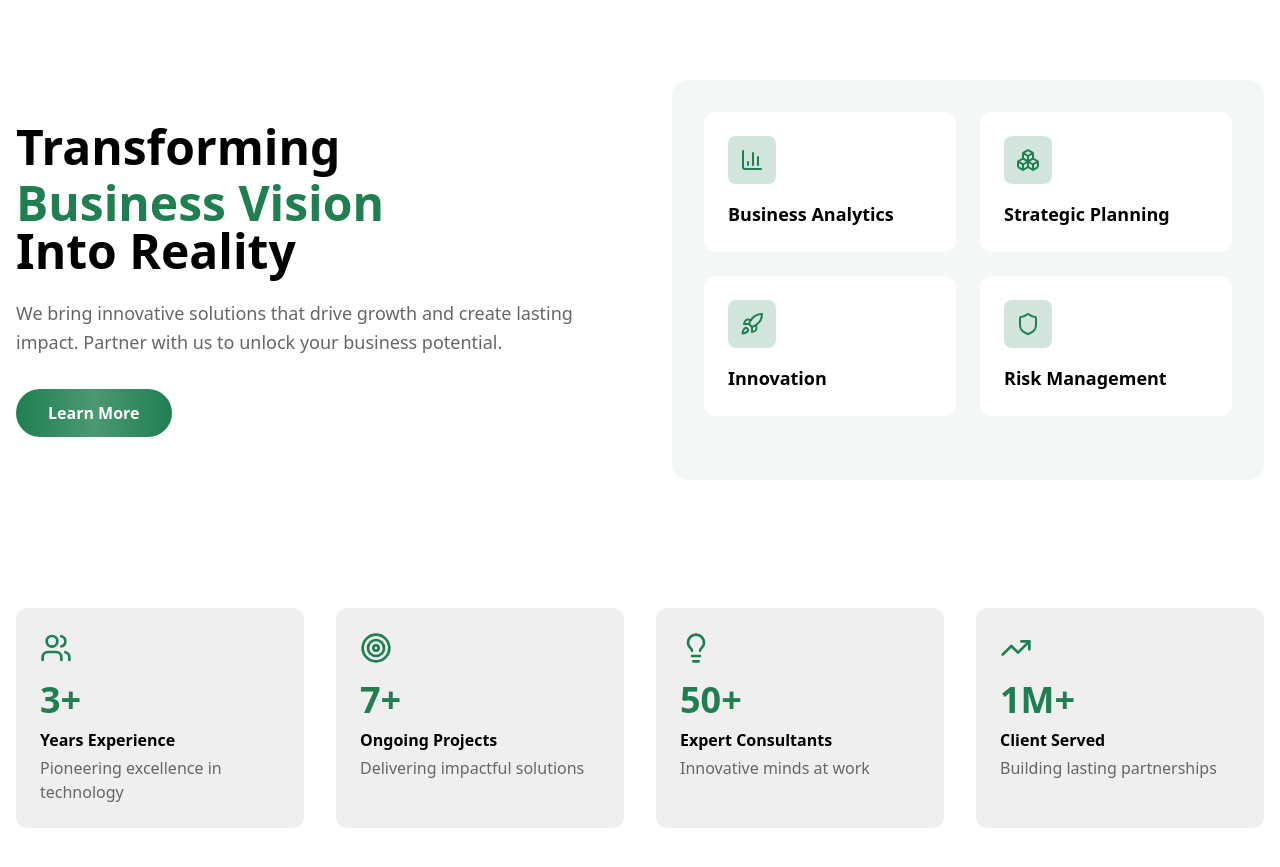
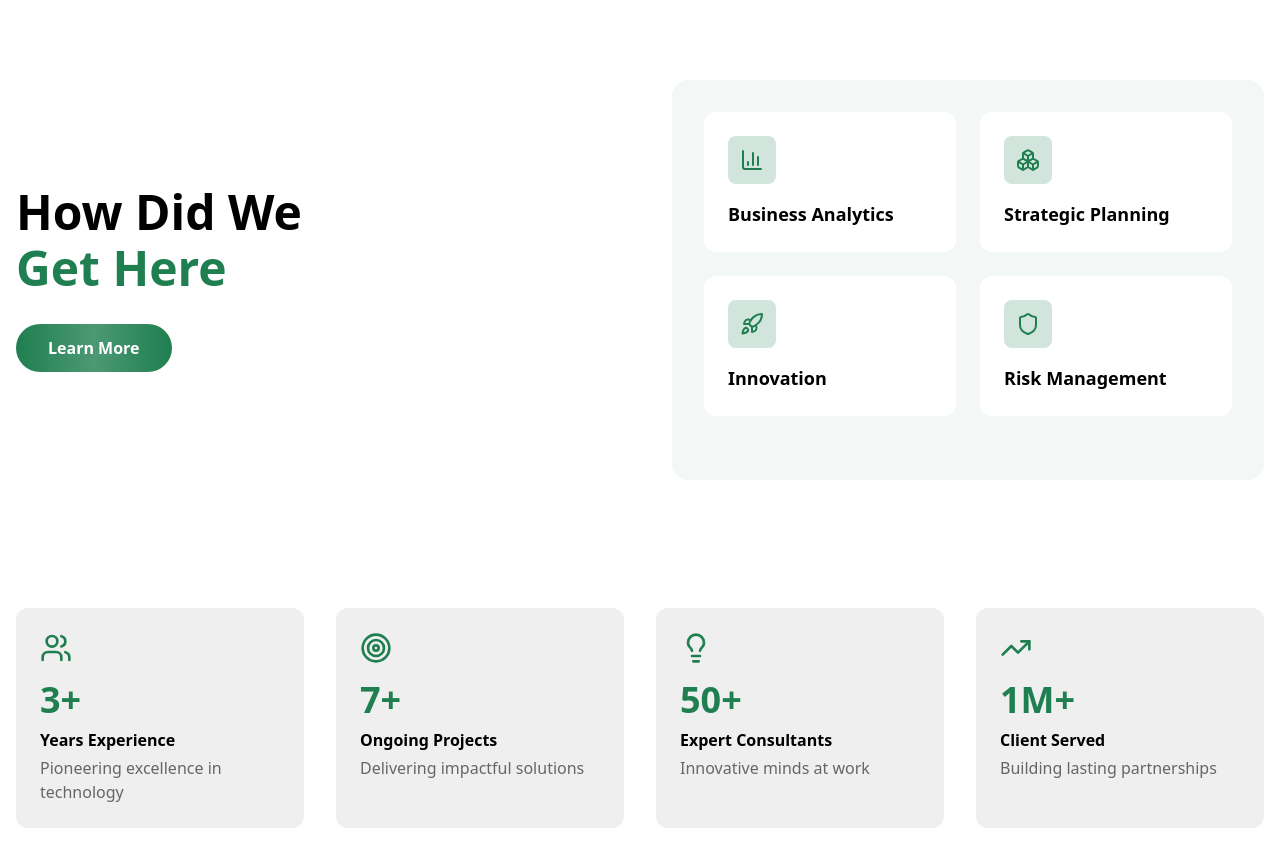
Before and after one commit to Alee-yusuf/KMV, a React (Create React App) app: page / in a window 1280 px wide. Shown: the part 800-1667 px from the top of the page. Built offline with nearby package versions, Linux system fonts and the light colour scheme.

Commit message:
Update AboutUs.jsx

```diff
--- a/src/components/AboutUs.jsx
+++ b/src/components/AboutUs.jsx
@@ -79,14 +79,9 @@ const AboutUs = () => {
                 transition={{ delay: 0.3 }}
               >
                 <h2 className="text-5xl font-bold text-text-light dark:text-text-dark mb-6">
-                  Transforming
-                  <span className="text-accent block mt-2">Business Vision</span>
-                  Into Reality
+                  How Did We
+                  <span className="text-accent block mt-2">Get Here</span>
                 </h2>
-                <p className="text-muted-light dark:text-text-dark text-lg leading-relaxed">
-                  We bring innovative solutions that drive growth and create lasting impact.
-                  Partner with us to unlock your business potential.
-                </p>
               </motion.div>
 
               <motion.div
```
